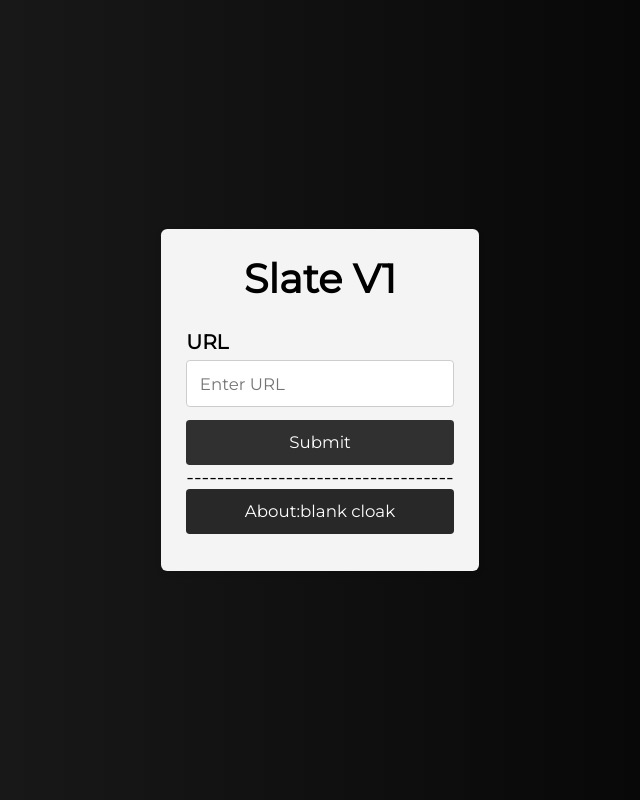
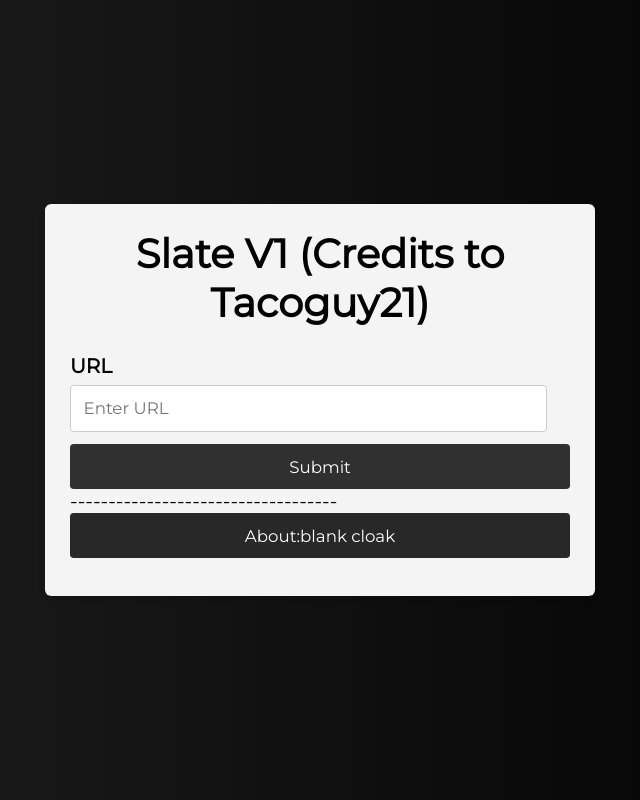
Before and after one commit to goosbn/test, a website: page edu/slate/index.html in a window 1280 px wide. Shown: the whole page, without its empty margins (320-960 px from the left). Drawn offline with Linux system fonts and the light colour scheme.

Commit message:
Update index.html

```diff
--- a/edu/slate/index.html
+++ b/edu/slate/index.html
@@ -113,7 +113,7 @@
 </head>
 <body>
   <div class="container">
-    <h1 class="title">Slate V1</h1>
+    <h1 class="title">Slate V1 (Credits to Tacoguy21)</h1>
     <form method="POST" action="/service/gateway">
       <div class="form-group">
         <label for="url">URL</label>
```
